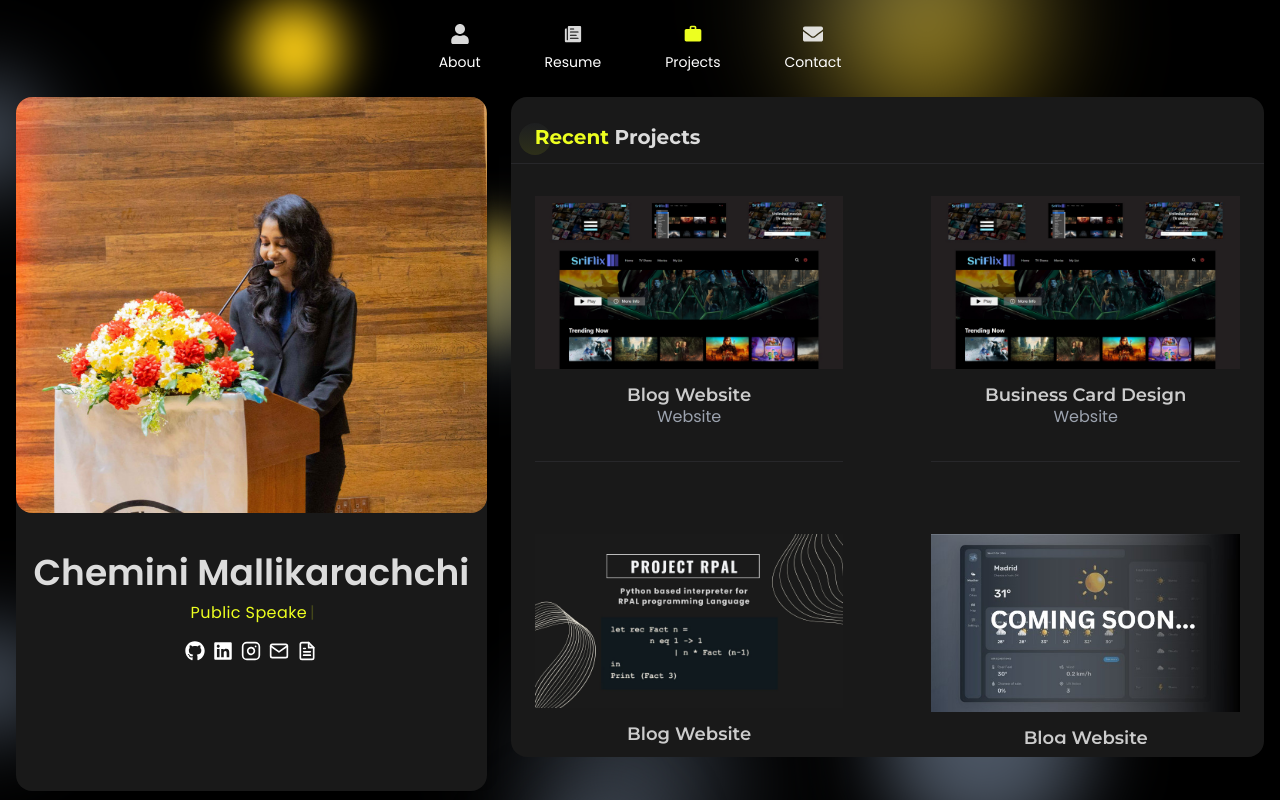
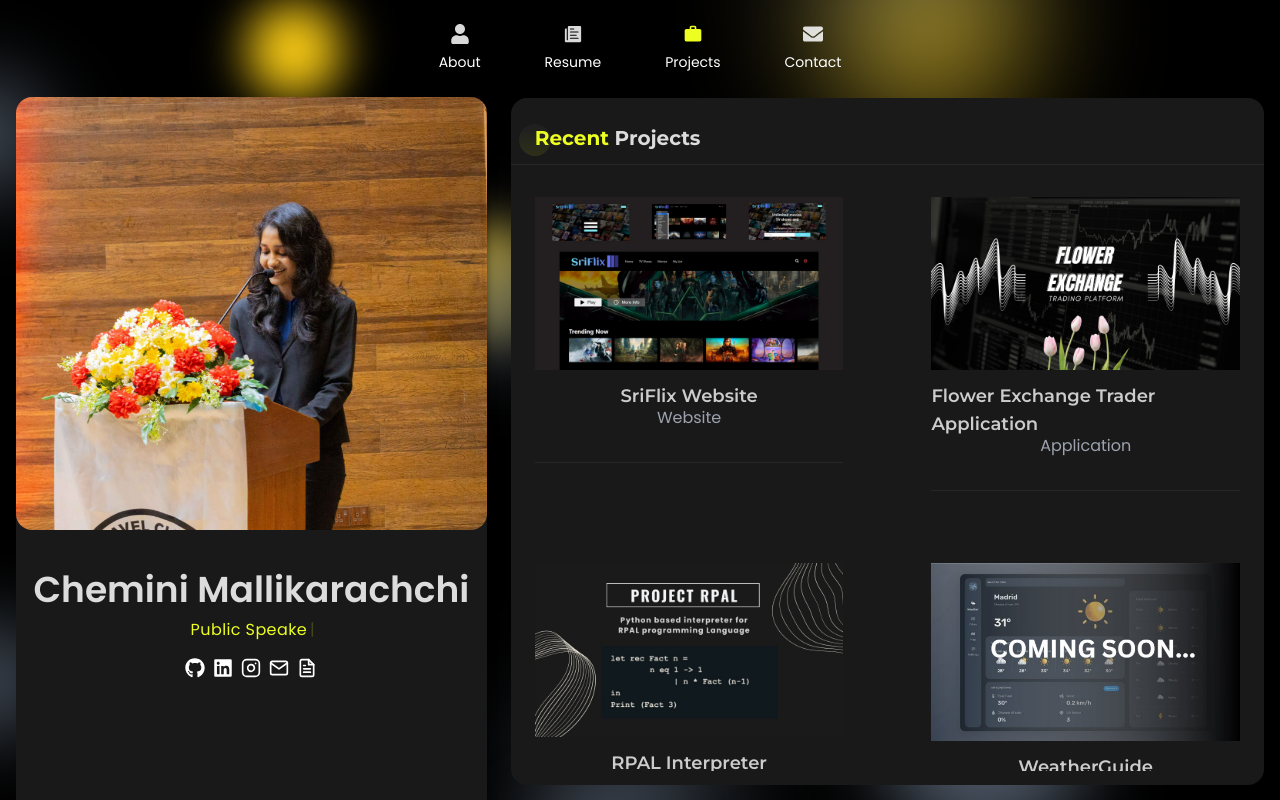
Before and after one commit to lithiM6/personal-portfolio, a React (Create React App) app: page / in a window 1280 px wide. Both pictures are taken after a click on the element 692 px from the left and 34 px from the top of the page. Built offline with nearby package versions, Linux system fonts and the light colour scheme.

Commit message:
Formatted Resume components

```diff
--- a/src/components/projects/Projects.js
+++ b/src/components/projects/Projects.js
@@ -1,30 +1,138 @@
+// import React, { useState } from "react";
+// import {
+//   workImgTwo,
+//   workImgThree,
+//   workImgFive,
+// } from "../../assets";
+// import Title from "../home/Title";
+// import ProjectsCard from "./ProjectsCard";
+// import ProjectPopup from "./ProjectPopup";
 
+// const projectData = [
+//   {
+//     title: "SriFlix Website",
+//     category: "Website",
+//     image: workImgThree,
+//     details: 'Built a full stack website similar to Netflix. Users can sign up and log in to personalized accounts to browse and manage a real-time collection of movies and TV shows, including a watch list feature.',
+//     technologies: ["React", "Node", "MongoDB", "Firebase"],
+//     repoLink: "https://github.com/SaviNimz/SriFlix"
+//   },
+//   {
+//     title: "Business Card Design",
+//     category: "Website",
+//     image: workImgThree,
+//     details: "A blogging platform with modern features.",
+//     technologies: [] // Add an empty array or omit if no technologies
+//   },
+//   {
+//     title: "Blog Website",
+//     category: "Website",
+//     image: workImgTwo,
+//     details: "A blogging platform with modern features.",
+//     technologies: [] // Add an empty array or omit if no technologies
+//   },
+//   {
+//     title: "Blog Website",
+//     category: "Website",
+//     image: workImgFive,
+//     details: "A blogging platform with modern features.",
+//     technologies: [] // Add an empty array or omit if no technologies
+//   },
+// ];
+
+// const Projects = () => {
+//   const [selectedProject, setSelectedProject] = useState(null);
+
+//   const openPopup = (project) => {
+//     setSelectedProject(project);
+//   };
+
+//   const closePopup = () => {
+//     setSelectedProject(null);
+//   };
+
+//   return (
+//     <div className="relative">
+//       <Title title="Recent" subTitle="Projects" />
+//       <div className="w-full grid grid-cols-1 md:grid-cols-2 gap-6 lgl:gap-10">
+//         {projectData.map((project, index) => (
+//           <div key={index} className="px-6">
+//             <ProjectsCard
+//               title={project.title}
+//               category={project.category}
+//               image={project.image}
+//               details={project.details}
+//               technologies={project.technologies} // Pass technologies here
+//               onClick={() => openPopup(project)}
+//             />
+//           </div>
+//         ))}
+//       </div>
+
+//       {selectedProject && (
+//         <ProjectPopup
+//           title={selectedProject.title}
+//           details={selectedProject.details}
+//           technologies={selectedProject.technologies}
+//           repoLink={selectedProject.repoLink} // Pass technologies to popup
+//           onClose={closePopup}
+//         />
+//       )}
+//     </div>
+//   );
+// };
 
 // export default Projects;
+
 import React, { useState } from "react";
 import {
+  ImgOne,
   workImgTwo,
   workImgThree,
   workImgFive,
 } from "../../assets";
 import Title from "../home/Title";
 import ProjectsCard from "./ProjectsCard";
-import ProjectPopup from "./ProjectPopup"; // Import ProjectPopup
+import ProjectPopup from "./ProjectPopup";
 
 const projectData = [
-  { title: "Blog Website", category: "Website", image: workImgThree, details: "A blogging platform with modern features." },
-  { title: "Business Card Design", category: "Website", image: workImgThree, details: "A blogging platform with modern features." },
-  { title: "Blog Website", category: "Website", image: workImgTwo, details: "A blogging platform with modern features." },
-  { title: "Blog Website", category: "Website", image: workImgFive, details: "A blogging platform with modern features." },
-
+  {
+    title: "SriFlix Website",
+    category: "Website",
+    image: workImgThree,
+    details: 'Built a full stack website similar to Netflix. Users can sign up and log in to personalized accounts to browse and manage a real-time collection of movies and TV shows, including a watch list feature.',
+    technologies: ["React", "Node", "MongoDB", "Firebase"],
+    repoLink: "https://github.com/SaviNimz/SriFlix"
+  },
+    {
+    title: "Flower Exchange Trader Application",
+    category: "Application",
+    image: ImgOne,
+    details: "Implemented a high-performance trading system in C++ for a flower exchange. A python frontend included.",
+    technologies: ["C++", "Python"],
+    repoLink: "https://github.com/SaviNimz/Flower-exchange-Trader-application"
+  },
+    {
+    title: "RPAL Interpreter",
+    category: "Interpreter",
+    image: workImgTwo,
+    details: "Implemented a fully functional interpreter for the RPAL programming language using written using Python.",
+    technologies: ["Python"],
+    repoLink: "https://github.com/SaviNimz/RPAL-interpreter"
+  },
+  {
+    title: "WeatherGuide",
+    category: "Website",
+    image: workImgFive,
+    details: `The Weather Guide web application is machine-learning related application designed to deliver real-time, location-specific weather forecasts tailored for tourists and general users.`,
+    technologies: ["Python", "React", "MongoDB","TensorFlow"],
+  },
 ];
-
 
 const Projects = () => {
   const [selectedProject, setSelectedProject] = useState(null);
 
   const openPopup = (project) => {
-    console.log("Opening popup for project:", project); // Added for debugging
     setSelectedProject(project);
   };
 
@@ -43,6 +151,8 @@ const Projects = () => {
               category={project.category}
               image={project.image}
               details={project.details}
+              technologies={project.technologies} // Pass technologies
+              repoLink={project.repoLink} // Pass repoLink
               onClick={() => openPopup(project)}
             />
           </div>
@@ -53,6 +163,8 @@ const Projects = () => {
         <ProjectPopup
           title={selectedProject.title}
           details={selectedProject.details}
+          technologies={selectedProject.technologies}
+          repoLink={selectedProject.repoLink} // Pass repoLink to popup
           onClose={closePopup}
         />
       )}
--- a/src/components/projects/ProjectsCard.js
+++ b/src/components/projects/ProjectsCard.js
@@ -1,7 +1,7 @@
 import React, { useState } from "react";
 import ProjectPopup from "./ProjectPopup";
 
-const ProjectsCard = ({ image, title, category, details }) => {
+const ProjectsCard = ({ image, title, category, details, technologies, repoLink }) => {
   const [isPopupOpen, setIsPopupOpen] = useState(false);
 
   const handleTileClick = () => {
@@ -18,7 +18,7 @@ const ProjectsCard = ({ image, title, category, details }) => {
         <img
           className="w-full h-full object-cover scale-100 group-hover:scale-110 duration-300 cursor-pointer"
           src={image}
-          alt="ImageOne"
+          alt={title}
         />
         <div className="w-full h-full absolute top-0 left-0 hover:bg-gradient-to-r from-green-600 via-green-600 to-green-200 opacity-20"></div>
       </div>
@@ -31,6 +31,8 @@ const ProjectsCard = ({ image, title, category, details }) => {
         <ProjectPopup
           title={title}
           details={details}
+          technologies={technologies}
+          repoLink={repoLink}
           onClose={handleClosePopup}
         />
       )}
@@ -38,22 +40,4 @@ const ProjectsCard = ({ image, title, category, details }) => {
   );
 };
 
-// const ProjectPopup = ({ title, details, onClose }) => {
-//   return (
-//     <div className="fixed inset-0 bg-black bg-opacity-50 flex items-center justify-center z-50">
-//       <div className="bg-white dark:bg-gray-800 p-8 rounded-lg shadow-lg w-full md:w-1/2 lg:w-1/3 relative opacity-90 min-h-[400px]">
-//         <button
-//           className="absolute top-2 right-2 text-2xl font-bold text-gray-700 dark:text-gray-200 hover:text-red-500 dark:hover:text-red-500 transition-colors duration-300"
-//           onClick={onClose}
-//         >
-//           &times;
-//         </button>
-//         <h2 className="font-titleFont text-2xl font-semibold mb-4 text-gray-800 dark:text-gray-200">{title}</h2>
-//         <p className="text-base text-gray-700 dark:text-gray-300">{details}</p>
-//       </div>
-//     </div>
-//   );
-// };
-
-
-export default ProjectsCard ;
+export default ProjectsCard;
--- a/src/components/resume/Education.js
+++ b/src/components/resume/Education.js
@@ -8,52 +8,63 @@ const Education = () => {
   return (
     <div className="w-full grid grid-cols-9 px-6">
       <div className="col-span-9 md:col-span-4">
-      <ResumeTitle title="Education" icon={<GiGraduateCap />} />
+        <ResumeTitle title="Education" icon={<GiGraduateCap />} />
         <ResumeCard
           badge="2022-Present"
           title="University of Moratuwa"
           subTitle="Sri Lanka"
-          des="Bachelor of Computer Science and Engineering    GPA: 3.70}"
+          descriptions={[
+            "Bachelor of Computer Science and Engineering",
+            "GPA: 3.70"
+          ]}
         />
         <ResumeCard
           badge="2018 - 2020"
           title="Visakha Vidyalaya"
           subTitle="Colombo-4, Sri Lanka"
-          des="G.C.E A/L Mathematics Stream - 3As Z-Score: 2.420"
+          descriptions={[
+            "G.C.E A/L Mathematics Stream - 3As",
+            "Z-Score: 2.420"
+          ]}
         />
         <ResumeCard
           badge="2007 - 2017"
           title="St.Lawrence's Convent"
           subTitle="Colombo-6, Sri Lanka"
-          des="G.C.E O/L (Eng. Medium) - 9As"
+          descriptions={[
+            "G.C.E O/L (Eng. Medium) - 9As"
+          ]}
         />
-
       </div>
       <div className="w-full h-full hidden lgl:flex justify-center items-center">
         <span className="w-[1px] h-full bg-zinc-800 inline-flex"></span>
       </div>
       <div className="col-span-9 md:col-span-4">
-      <ResumeTitle title="Experience" icon={<MdWork />} />
+        <ResumeTitle title="Experience" icon={<MdWork />} />
         <ResumeCard
           badge="2024-Present"
           title="Vice President-Education"
           subTitle="Gavel Club of Unversity of Moratuwa"
-          des="Educational Meetings: Oraganizing weekly meetings for the entirety of the term."
+          descriptions={[
+            "Educational Meetings: Organizing weekly meetings for the entirety of the term."
+          ]}
         />
         <ResumeCard
           badge="2023 - 2024"
           title="Co-Editor"
           subTitle="Association for Computing Machinery Student Chapter"
-          des="Actively involved in creating content for all club materials."
+          descriptions={[
+            "Actively involved in creating content for all club materials."
+          ]}
         />
         <ResumeCard
           badge="2023 April"
           title="Partnership Development Specialist | APS 2023"
           subTitle="AIESEC in Sri Lanka"
-          des="A part of the of the core committee that organized APS 2023, an international conference for the Asia-Pacific region,
-          with a delegation of 100+ participants, hosted by AIESEC in Sri Lanka."
+          descriptions={[
+            "A part of the core committee that organized APS 2023, an international conference for the Asia-Pacific region, with a delegation of 100+ participants, hosted by AIESEC in Sri Lanka."
+          ]}
         />
-
       </div>
     </div>
   );
--- a/src/components/resume/ResumeCard.js
+++ b/src/components/resume/ResumeCard.js
@@ -1,18 +1,17 @@
 import React from "react";
 
-const ResumeCard = ({ badge, title, subTitle, des }) => {
+const ResumeCard = ({ badge, title, subTitle, descriptions }) => {
   return (
     <div className="w-full py-6 flex flex-col gap-2.5 border-b-[1px] border-b-zinc-800">
-      {(badge === "2024-Present")  ? (
+      {badge === "2024-Present" ? (
         <h6 className="w-28 text-center text-sm py-[1px] text-designColor border-[1px] border-designColor rounded-sm">
           2024-Present
         </h6>
-      ) :
-      (badge === "2022-Present")  ? (
+      ) : badge === "2022-Present" ? (
         <h6 className="w-28 text-center text-sm py-[1px] text-designColor border-[1px] border-designColor rounded-sm">
           2022-Present
         </h6>
-      ):(
+      ) : (
         <h6 className="w-24 text-center text-sm py-[1px] text-[#999] border-[1px] border-zinc-600 rounded-sm">
           {badge}
         </h6>
@@ -21,7 +20,11 @@ const ResumeCard = ({ badge, title, subTitle, des }) => {
         {title}
       </h2>
       <p className="text-sm text-[#999] -mt-2">{subTitle}</p>
-      <p className="text-base text-[#999] font-medium pr-10">{des}</p>
+      {descriptions.map((des, index) => (
+        <p key={index} className="text-base text-[#999] font-medium pr-10">
+          {des}
+        </p>
+      ))}
     </div>
   );
 };
```
Also changed, not shown: src/components/projects/ProjectPopup.js (+39 -2 lines).
